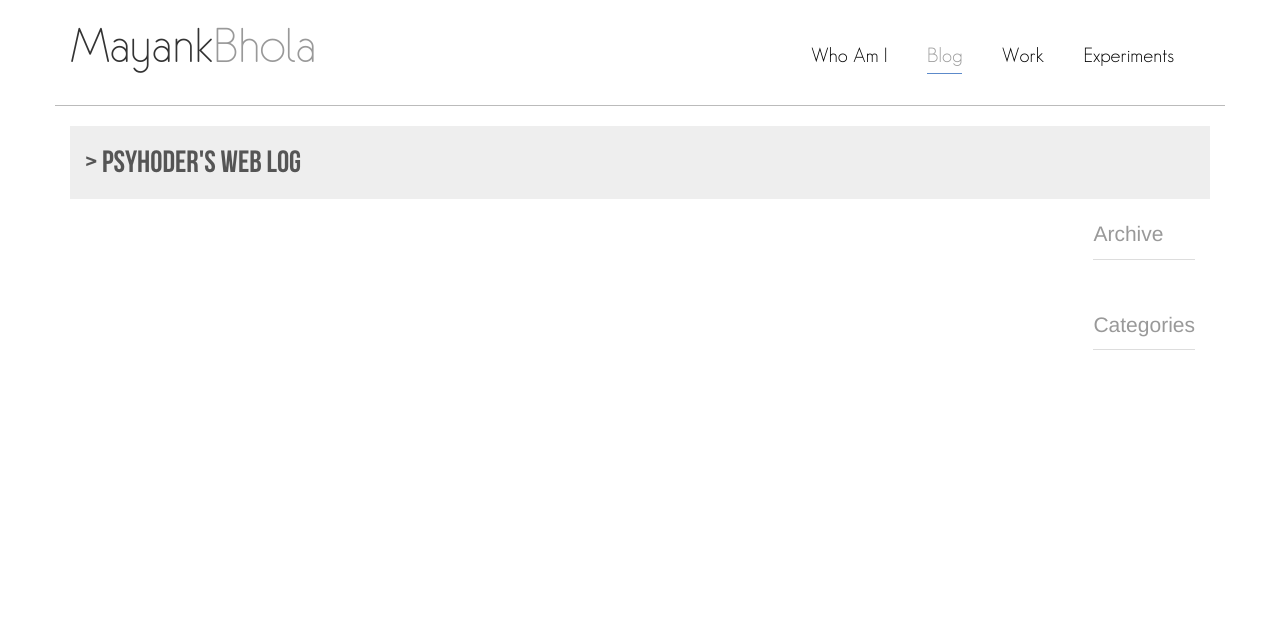
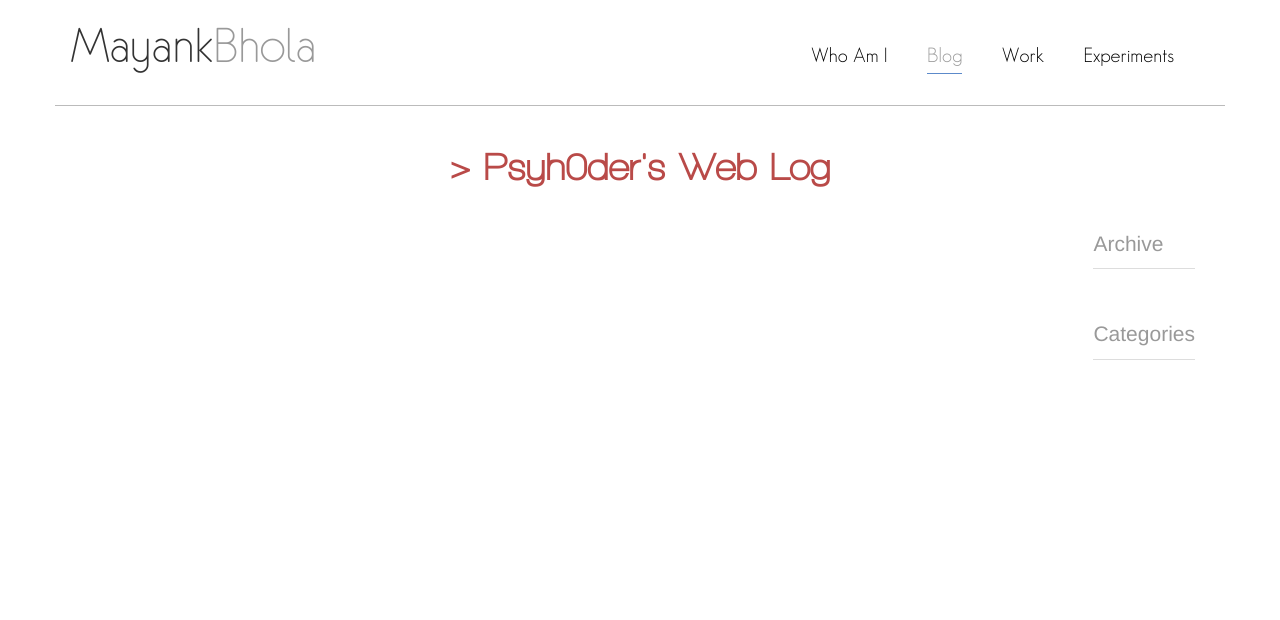
Before and after one commit to psych0der/mayankbhola, a Django app: page /blog/ in a window 1280 px wide. Shown: the part 25-645 px from the top of the page. Run offline with Django 3.2, Linux system fonts and the light colour scheme; data that the repository does not hold is empty; parts of the project's set-up code (start-up, migrations or seed data) failed here and were passed over; some libraries are stand-ins or nearby versions.

Commit message:
blog post page done

```diff
--- a/blogengine/views.py
+++ b/blogengine/views.py
@@ -11,7 +11,7 @@ def getPostsList(request, selected_page=1):
     posts = Post.objects.all().order_by('-pub_date')
 
     # Add pagination
-    pages = Paginator(posts, 5)
+    pages = Paginator(posts, 4)
 
     # Get the specified page
     try:
--- a/project_static/bootstrap/css/custom.css
+++ b/project_static/bootstrap/css/custom.css
@@ -38,6 +38,18 @@ src: url(../fonts/eurof35.ttf);
 {
     font-family: hnew;
     src : url(../fonts/helvetica-neue-ce-35-thin-1361522164.ttf);
+}
+
+@font-face
+{
+    font-family: cd;
+    src : url(../fonts/CaviarDreams.ttf);
+}
+
+@font-face
+{
+    font-family: walk;
+    src : url(../fonts/Walkway_SemiBold.ttf);
 }
 
 
@@ -104,18 +116,19 @@ src: url(../fonts/eurof35.ttf);
     clear:both;
     margin-top: 10px;
     padding: 15px;
-    font-size: 2.2em;
-    background-color: #eee;
-    font-family: beb;
-
-    color: #555;
+    font-size: 2.7em;
+    background-color: #fff;
+    font-family: walk;
+    font-weight: bold;
+   /* color: #555;*/
 }
 
 
 .post {
     margin:6px;
-    padding-bottom: 3px;
-    border-bottom:thin dotted #ccc;
+    padding-bottom: 1px;
+    margin-bottom: 40px;
+    border-bottom:thin dashed #ccc;
 }
 
 .post-title {
@@ -145,6 +158,8 @@ src: url(../fonts/eurof35.ttf);
 
     margin-top:-16px;
     padding-bottom: 6px;
+
+
     border-bottom:thin solid #ddd;
 
 }
--- a/templates/posts.html
+++ b/templates/posts.html
@@ -1,10 +1,10 @@
 {% include 'header.html' %}
     <div class="container">
 
-        <p class="lead subtitile">> Psyh0der's Web Log </p>
+        <p class="lead subtitile text-danger text-center">> Psyh0der's Web Log </p>
 
 
-        <div class="col-md-10">
+        <div class="col-md-7">
         {% for post in posts %}
         <div class="post">
         <p class="post-title"><a href="{{ post.get_absolute_url }}">{{ post.title |capfirst}}</a></p>
@@ -31,14 +31,19 @@
         {% endfor %}
         <br />
         {% if page.has_previous %}
-        <a href="/{{ page.previous_page_number }}/">Previous Page</a>
+        <a href="/blog/{{ page.previous_page_number }}/">Previous Page</a>
         {% endif %}
         {% if page.has_next %}
-        <a href="/{{ page.next_page_number }}/">Next Page</a>
+        <a href="/blog/{{ page.next_page_number }}/">Next Page</a>
         {% endif %}
          </div>
+
+         <div class="col-md-2">
+            <!-- empty -->
+         </div>
+
         <!-- sidebar -->
-        <div class="col-md-2">
+        <div class="col-md-3">
         {% include 'sidebar.html' %}
         </div>
     </div>
```
Also changed, not shown: project_static/bootstrap/fonts/Caviar Dreams Bold.ttf (added), project_static/bootstrap/fonts/CaviarDreams.ttf (added), project_static/bootstrap/fonts/Walkway_SemiBold.ttf (added).
